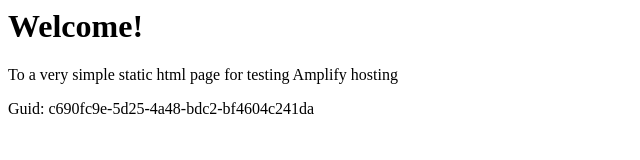
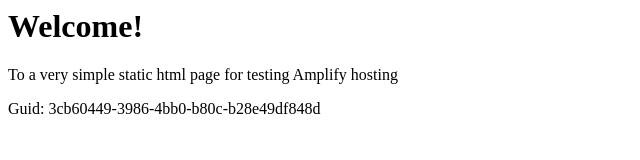
Before and after one commit to aws-aemilia-pdx/Github-PR-Commit-Integration-Test-DoNotTouch-GithubWebhookPreviewCanaryTest-v1-preprod-us-west-2, a website: page src/index.html in a window 1280 px wide. Shown: the full height of the page, 0-640 px from the left. Drawn offline with Linux system fonts and the light colour scheme.

Commit message:
commit from integ tests

```diff
--- a/src/index.html
+++ b/src/index.html
@@ -12,6 +12,6 @@
 <body>
     <h1>Welcome!</h1>
     <p>To a very simple static html page for testing Amplify hosting</p>
-    <p>Guid: c690fc9e-5d25-4a48-bdc2-bf4604c241da</p></body>
+    <p>Guid: 3cb60449-3986-4bb0-b80c-b28e49df848d</p></body>
 
 </html>
```
